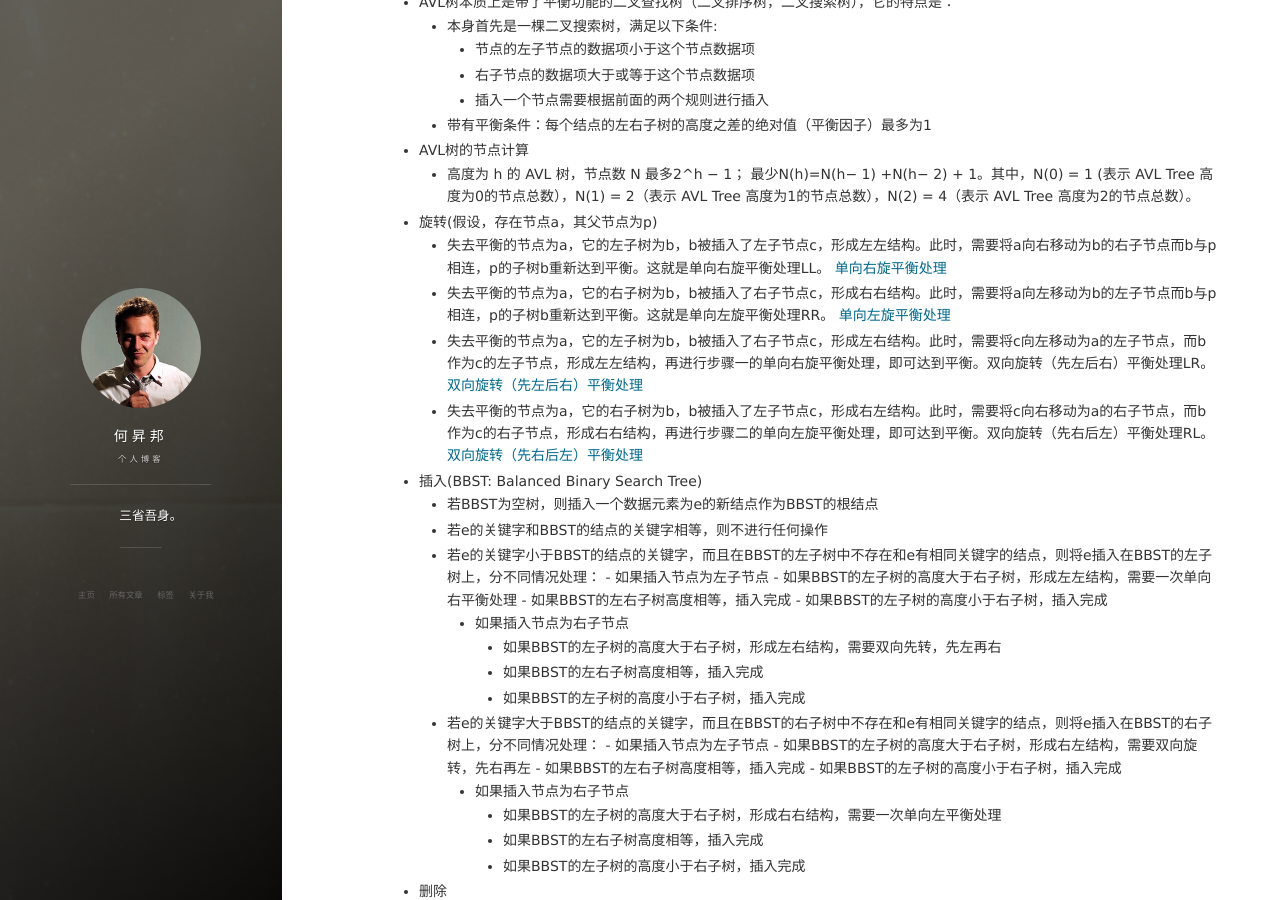
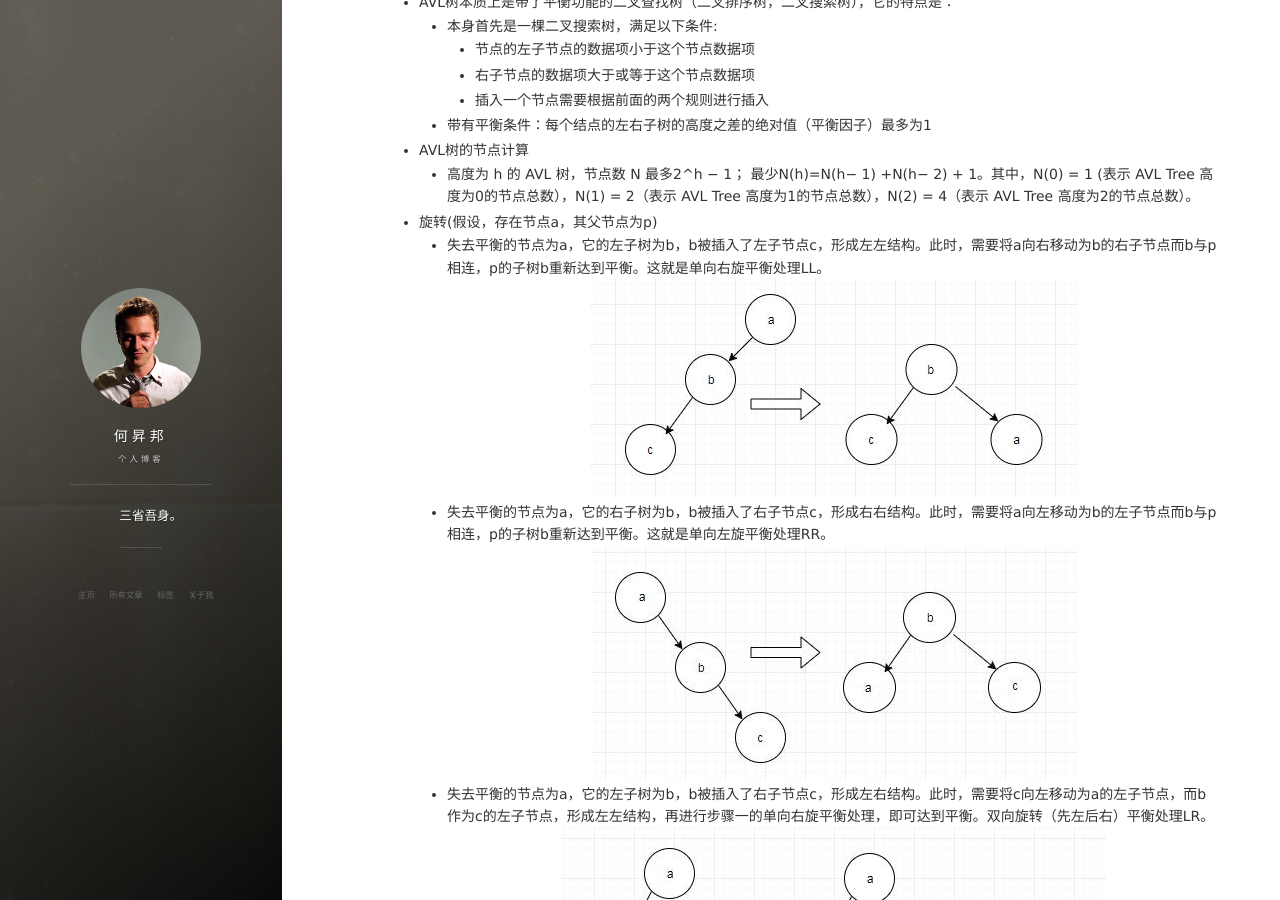
Before and after one commit to heshengbang/heshengbang.github.io, a Jekyll site: the page built from _posts/2018-6-11-二叉搜索树与红黑树.md, in a window 1280 px wide and 900 px high, scrolled down 1768 px. Built offline with Jekyll 4.4.1, drawn with Linux system fonts in a browser that asks for light colours; nearby versions of some CDN libraries; comment, search, counter and statistics services are not loaded.

Commit message:
add files

```diff
--- a/_posts/2018-6-11-二叉搜索树与红黑树.md
+++ b/_posts/2018-6-11-二叉搜索树与红黑树.md
@@ -84,13 +84,13 @@ tags: 算法
 
 - 旋转(假设，存在节点a，其父节点为p)
 	- 失去平衡的节点为a，它的左子树为b，b被插入了左子节点c，形成左左结构。此时，需要将a向右移动为b的右子节点而b与p相连，p的子树b重新达到平衡。这就是单向右旋平衡处理LL。
-	[单向右旋平衡处理](https://github.com/heshengbang/heshengbang.github.io/raw/master/images/algorithm/单向右旋平衡处理LL.jpg)
+	![单向右旋平衡处理](https://github.com/heshengbang/heshengbang.github.io/raw/master/images/algorithm/单向右旋平衡处理LL.jpg)
 	- 失去平衡的节点为a，它的右子树为b，b被插入了右子节点c，形成右右结构。此时，需要将a向左移动为b的左子节点而b与p相连，p的子树b重新达到平衡。这就是单向左旋平衡处理RR。
-	[单向左旋平衡处理](https://github.com/heshengbang/heshengbang.github.io/raw/master/images/algorithm/单向左旋平衡处理RR.jpg)
+	![单向左旋平衡处理](https://github.com/heshengbang/heshengbang.github.io/raw/master/images/algorithm/单向左旋平衡处理RR.jpg)
 	- 失去平衡的节点为a，它的左子树为b，b被插入了右子节点c，形成左右结构。此时，需要将c向左移动为a的左子节点，而b作为c的左子节点，形成左左结构，再进行步骤一的单向右旋平衡处理，即可达到平衡。双向旋转（先左后右）平衡处理LR。
-	[双向旋转（先左后右）平衡处理](https://github.com/heshengbang/heshengbang.github.io/raw/master/images/algorithm/双向旋转_先左后右_平衡处理LR.jpg)
+	![双向旋转（先左后右）平衡处理](https://github.com/heshengbang/heshengbang.github.io/raw/master/images/algorithm/双向旋转_先左后右_平衡处理LR.jpg)
 	- 失去平衡的节点为a，它的右子树为b，b被插入了左子节点c，形成右左结构。此时，需要将c向右移动为a的右子节点，而b作为c的右子节点，形成右右结构，再进行步骤二的单向左旋平衡处理，即可达到平衡。双向旋转（先右后左）平衡处理RL。
-	[双向旋转（先右后左）平衡处理](https://github.com/heshengbang/heshengbang.github.io/raw/master/images/algorithm/双向旋转_先右后左_平衡处理RL.jpg)
+	![双向旋转（先右后左）平衡处理](https://github.com/heshengbang/heshengbang.github.io/raw/master/images/algorithm/双向旋转_先右后左_平衡处理RL.jpg)
 
 - 插入(BBST: Balanced Binary Search Tree)
 	- 若BBST为空树，则插入一个数据元素为e的新结点作为BBST的根结点
--- a/基础知识.txt
+++ b/基础知识.txt
@@ -1,5 +1,5 @@
 - HashMap #
-- 红黑树
+- 红黑树 #
 - ConcurrentHashMap
 - synchronize
 - volatile
```
Also changed, not shown: _posts/2018-6-4-Map框架分析（九）HashMap的内部类TreeNode.md (+1 -1 lines), images/algorithm/单向左旋平衡处理RR.jpg.
